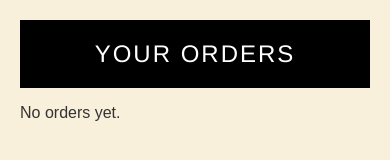
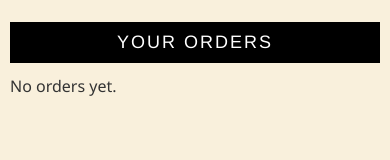
Before and after one commit to rohitkumar20700000/Style_Match, a plain HTML site: page orders.html in a window 390 px wide. Drawn offline with Linux system fonts and the light colour scheme.

Commit message:
All clear

```diff
--- a/orders.html
+++ b/orders.html
@@ -5,8 +5,8 @@
   <title>Your Orders - StyleMatch</title>
   <style>
     body {
-      font-family: Arial, sans-serif;
-      margin: 20px;
+      margin: 0;
+      font-family: 'Segoe UI', Tahoma, Geneva, Verdana, sans-serif;
       background-color: #f9f0dc;
       color: #333;
     }
@@ -36,6 +36,42 @@
     p {
       margin: 5px 0;
     }
+    /* Responsive design */
+@media screen and (max-width: 768px) {
+  body {
+    font-size: 16px;
+    padding: 10px;
+  }
+
+  h1 {
+    font-size: 20px;
+    padding: 15px;
+  }
+
+  .order-container {
+    padding: 10px;
+    margin: 10px 5px;
+    font-size: 14px;
+  }
+}
+
+@media screen and (max-width: 480px) {
+  h1 {
+    font-size: 18px;
+    padding: 10px;
+  }
+
+  .order-container {
+    font-size: 13px;
+    padding: 8px;
+    margin: 8px 2px;
+  }
+
+  p, h3 {
+    word-wrap: break-word;
+  }
+}
+
   </style>
 </head>
 <body>
```
Lines whose indentation alone changed are shown as unchanged.
